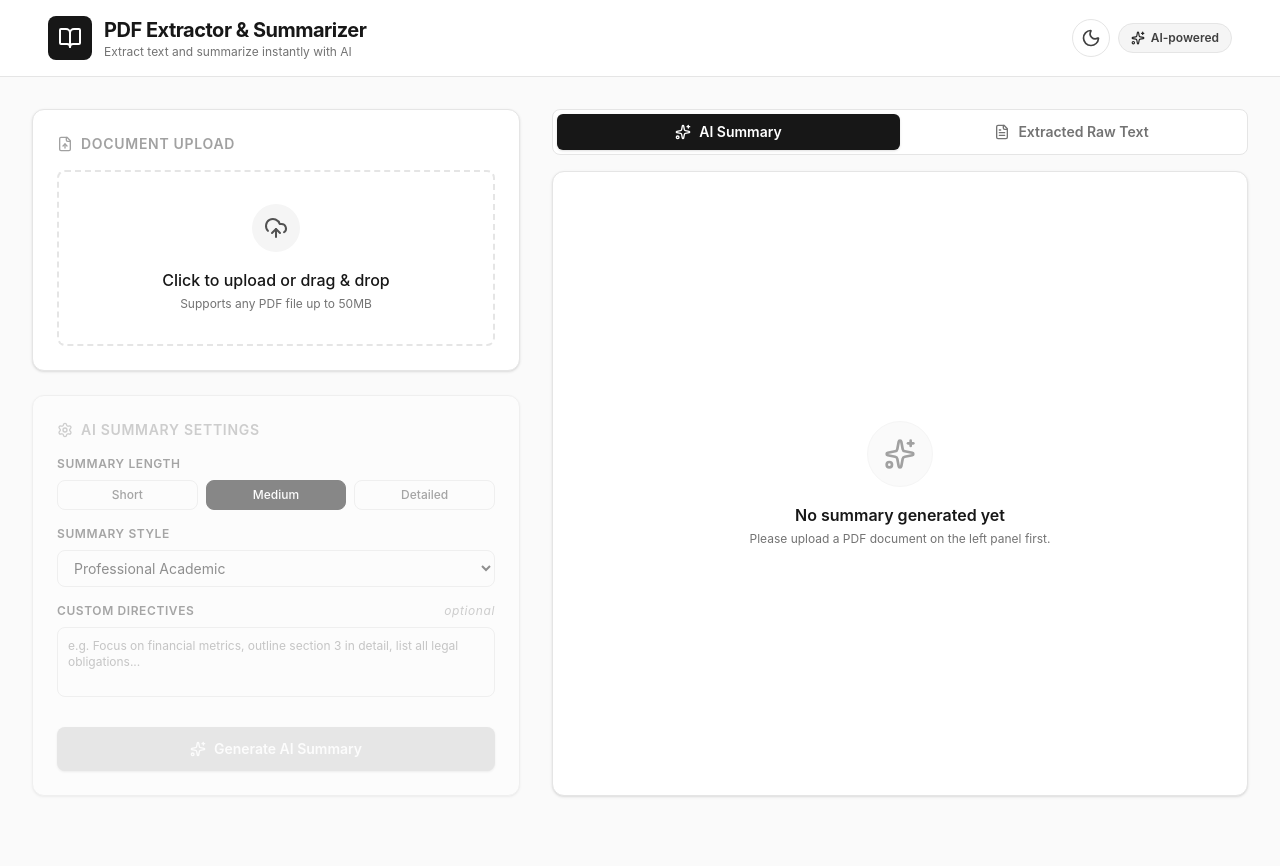
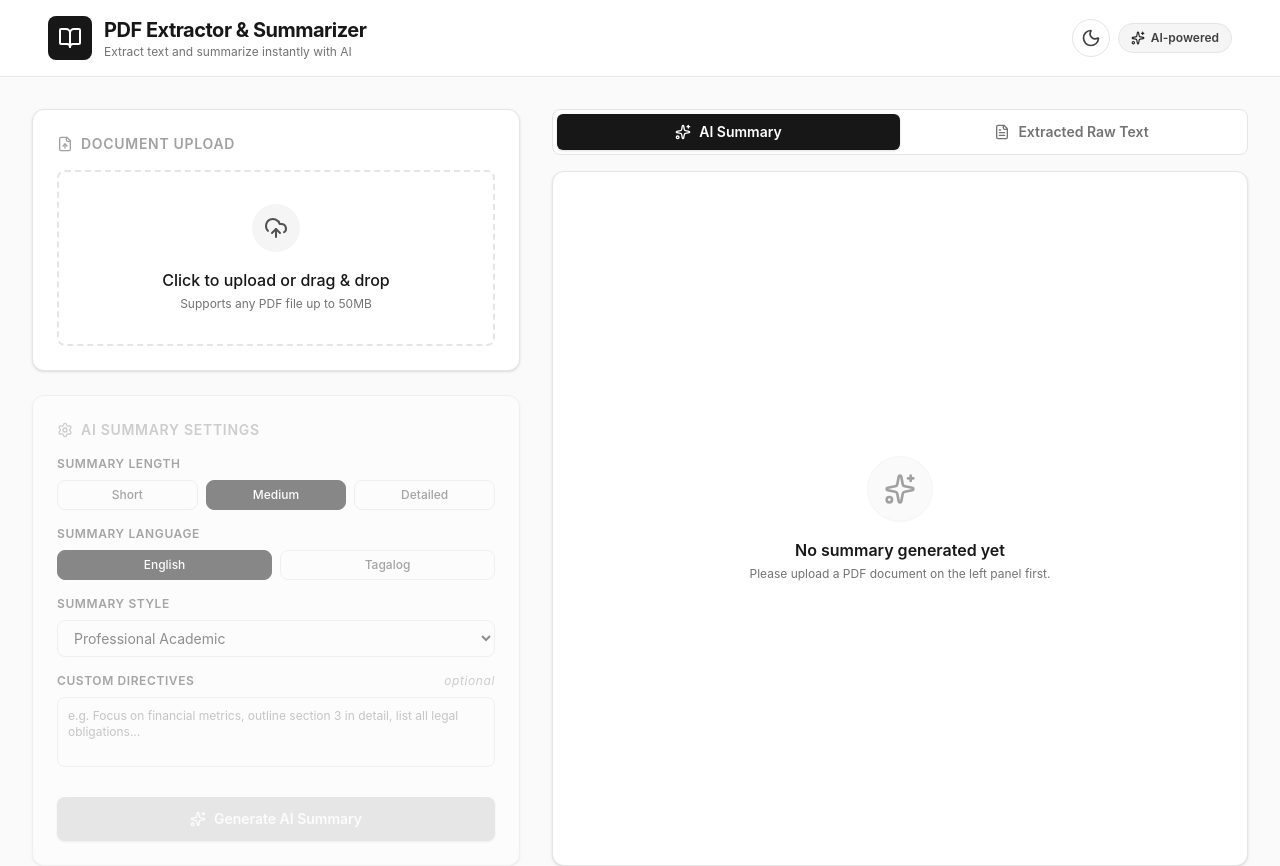
Before and after one commit to Ramonskie1215/DweyAISummarization, a React (Vite) app: page / in a window 1280 px wide. Shown: the top 866 px of the page. Built offline with nearby package versions, Linux system fonts and the light colour scheme.

Commit message:
Add English/Tagalog summary language option

```diff
--- a/src/App.tsx
+++ b/src/App.tsx
@@ -38,6 +38,7 @@ export default function App() {
   // AI Summarization options and states
   const [summaryLength, setSummaryLength] = useState<"Short" | "Medium" | "Detailed">("Medium");
   const [summaryStyle, setSummaryStyle] = useState<string>("Professional");
+  const [summaryLanguage, setSummaryLanguage] = useState<"en" | "tl">("en");
   const [customInstructions, setCustomInstructions] = useState("");
   const [isSummarizing, setIsSummarizing] = useState(false);
   const [summaryResult, setSummaryResult] = useState<string | null>(null);
@@ -172,6 +173,7 @@ export default function App() {
           text: extractionResult.text,
           length: summaryLength,
           style: summaryStyle,
+          language: summaryLanguage,
           prompt: customInstructions.trim() ? customInstructions : undefined
         }),
       });
@@ -445,6 +447,28 @@ export default function App() {
                     }`}
                   >
                     {len}
+                  </button>
+                ))}
+              </div>
+            </div>
+
+            {/* Summary Language Selector */}
+            <div className="mb-4">
+              <label className="block text-xs font-semibold text-neutral-600 dark:text-neutral-400 uppercase tracking-wider mb-2">
+                Summary Language
+              </label>
+              <div className="grid grid-cols-2 gap-2" id="language-radio-group">
+                {([{ code: "en", label: "English" }, { code: "tl", label: "Tagalog" }] as const).map((lang) => (
+                  <button
+                    key={lang.code}
+                    onClick={() => setSummaryLanguage(lang.code)}
+                    className={`py-1.5 rounded-lg text-xs font-medium border transition-all ${
+                      summaryLanguage === lang.code
+                        ? "bg-neutral-900 dark:bg-neutral-100 text-white dark:text-neutral-900 border-neutral-900 dark:border-neutral-100"
+                        : "bg-white dark:bg-neutral-900 text-neutral-600 dark:text-neutral-400 border-neutral-200 dark:border-neutral-800 hover:border-neutral-300"
+                    }`}
+                  >
+                    {lang.label}
                   </button>
                 ))}
               </div>
```
